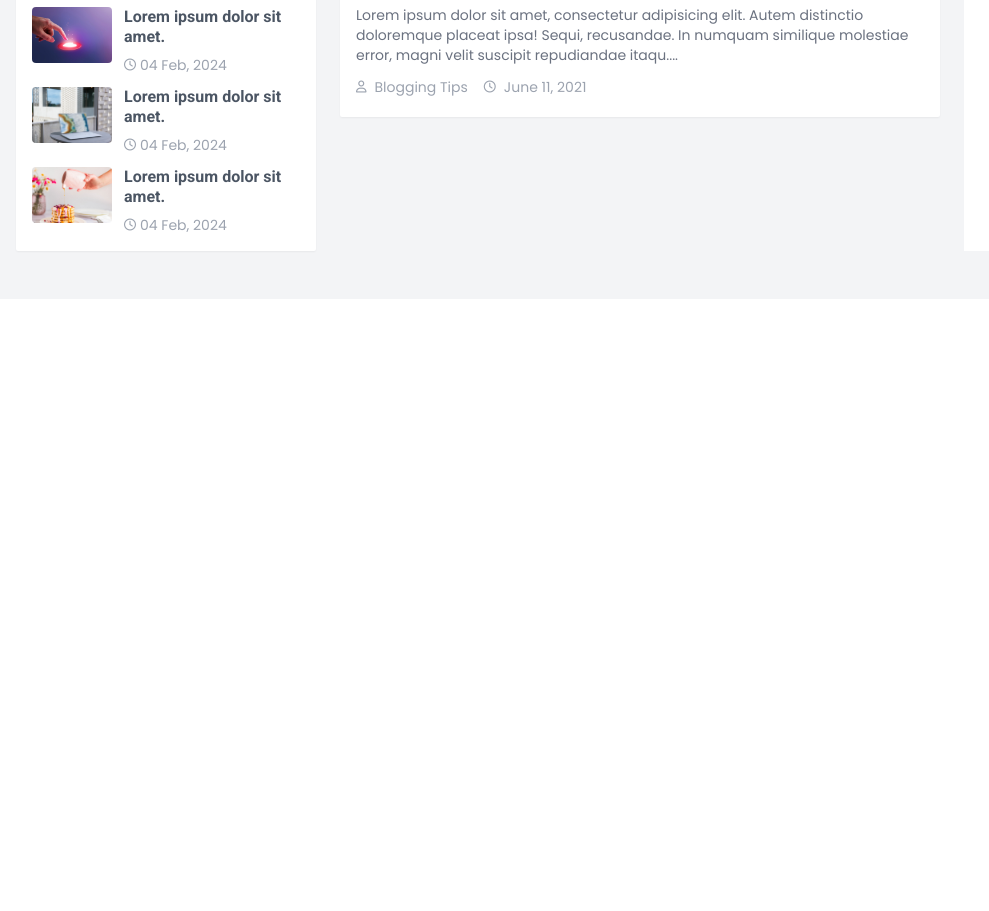
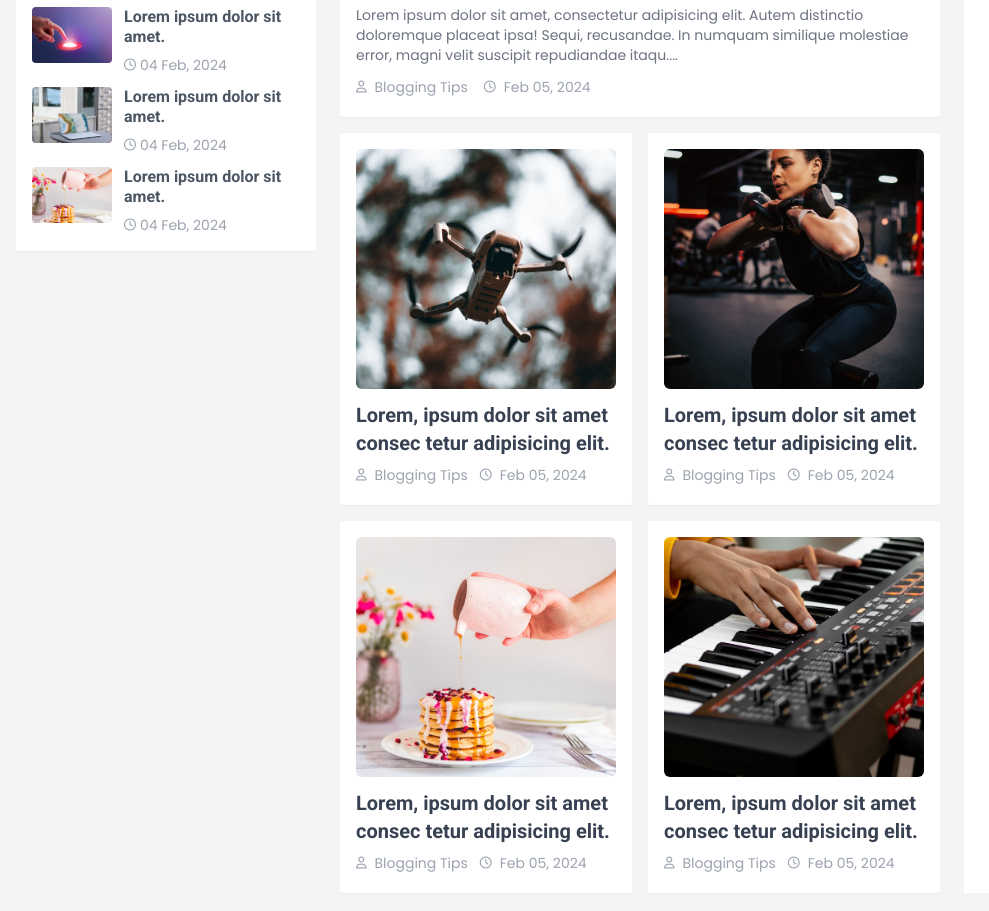
Before and after one commit to aansourav/WindBlog, a website built with Vite: page index.html in a window 1280 px wide. Shown: the part 685-1596 px from the top of the page, without its empty margins (0-989 px from the left). Before the commit the page ends 984 px from the top, so only its background shows below. Built offline with nearby package versions, Linux system fonts and the light colour scheme.

Commit message:
Other posts done

```diff
--- a/index.html
+++ b/index.html
@@ -289,7 +289,135 @@
                   <span class="mr-2 text-xs">
                     <i class="far fa-clock"></i>
                   </span>
-                  June 11, 2021
+                  Feb 05, 2024
+                </div>
+              </div>
+            </div>
+          </div>
+
+          <!-- regular post -->
+          <div class="grid grid-cols-1 md:grid-cols-2 gap-4 mt-4">
+            <div class="rounded-sm bg-white p-4 pb-5 shadow-sm">
+              <a href="#" class="block rounded-md overflow-hidden">
+                <img
+                  src="src/images/img-7.jpg"
+                  class="w-full h-60 object-cover transform hover:scale-110 transition duration-500"
+                />
+              </a>
+              <div class="mt-3">
+                <a href="#">
+                  <h2
+                    class="block text-xl font-semibold text-gray-700 hover:text-blue-500 transition font-roboto"
+                  >
+                    Lorem, ipsum dolor sit amet consec tetur adipisicing elit.
+                  </h2>
+                </a>
+                <div class="mt-2 flex space-x-3">
+                  <div class="flex text-gray-400 text-sm items-center">
+                    <span class="mr-2 text-xs">
+                      <i class="far fa-user"></i>
+                    </span>
+                    Blogging Tips
+                  </div>
+                  <div class="flex text-gray-400 text-sm items-center">
+                    <span class="mr-2 text-xs">
+                      <i class="far fa-clock"></i>
+                    </span>
+                    Feb 05, 2024
+                  </div>
+                </div>
+              </div>
+            </div>
+            <div class="rounded-sm bg-white p-4 pb-5 shadow-sm">
+              <a href="#" class="block rounded-md overflow-hidden">
+                <img
+                  src="src/images/img-6.jpg"
+                  class="w-full h-60 object-cover transform hover:scale-110 transition duration-500"
+                />
+              </a>
+              <div class="mt-3">
+                <a href="#">
+                  <h2
+                    class="block text-xl font-semibold text-gray-700 hover:text-blue-500 transition font-roboto"
+                  >
+                    Lorem, ipsum dolor sit amet consec tetur adipisicing elit.
+                  </h2>
+                </a>
+                <div class="mt-2 flex space-x-3">
+                  <div class="flex text-gray-400 text-sm items-center">
+                    <span class="mr-2 text-xs">
+                      <i class="far fa-user"></i>
+                    </span>
+                    Blogging Tips
+                  </div>
+                  <div class="flex text-gray-400 text-sm items-center">
+                    <span class="mr-2 text-xs">
+                      <i class="far fa-clock"></i>
+                    </span>
+                    Feb 05, 2024
+                  </div>
+                </div>
+              </div>
+            </div>
+            <div class="rounded-sm bg-white p-4 pb-5 shadow-sm">
+              <a href="#" class="block rounded-md overflow-hidden">
+                <img
+                  src="src/images/img-5.jpg"
+                  class="w-full h-60 object-cover transform hover:scale-110 transition duration-500"
+                />
+              </a>
+              <div class="mt-3">
+                <a href="#">
+                  <h2
+                    class="block text-xl font-semibold text-gray-700 hover:text-blue-500 transition font-roboto"
+                  >
+                    Lorem, ipsum dolor sit amet consec tetur adipisicing elit.
+                  </h2>
+                </a>
+                <div class="mt-2 flex space-x-3">
+                  <div class="flex text-gray-400 text-sm items-center">
+                    <span class="mr-2 text-xs">
+                      <i class="far fa-user"></i>
+                    </span>
+                    Blogging Tips
+                  </div>
+                  <div class="flex text-gray-400 text-sm items-center">
+                    <span class="mr-2 text-xs">
+                      <i class="far fa-clock"></i>
+                    </span>
+                    Feb 05, 2024
+                  </div>
+                </div>
+              </div>
+            </div>
+            <div class="rounded-sm bg-white p-4 pb-5 shadow-sm">
+              <a href="#" class="block rounded-md overflow-hidden">
+                <img
+                  src="src/images/img-11.jpg"
+                  class="w-full h-60 object-cover transform hover:scale-110 transition duration-500"
+                />
+              </a>
+              <div class="mt-3">
+                <a href="#">
+                  <h2
+                    class="block text-xl font-semibold text-gray-700 hover:text-blue-500 transition font-roboto"
+                  >
+                    Lorem, ipsum dolor sit amet consec tetur adipisicing elit.
+                  </h2>
+                </a>
+                <div class="mt-2 flex space-x-3">
+                  <div class="flex text-gray-400 text-sm items-center">
+                    <span class="mr-2 text-xs">
+                      <i class="far fa-user"></i>
+                    </span>
+                    Blogging Tips
+                  </div>
+                  <div class="flex text-gray-400 text-sm items-center">
+                    <span class="mr-2 text-xs">
+                      <i class="far fa-clock"></i>
+                    </span>
+                    Feb 05, 2024
+                  </div>
                 </div>
               </div>
             </div>
```
